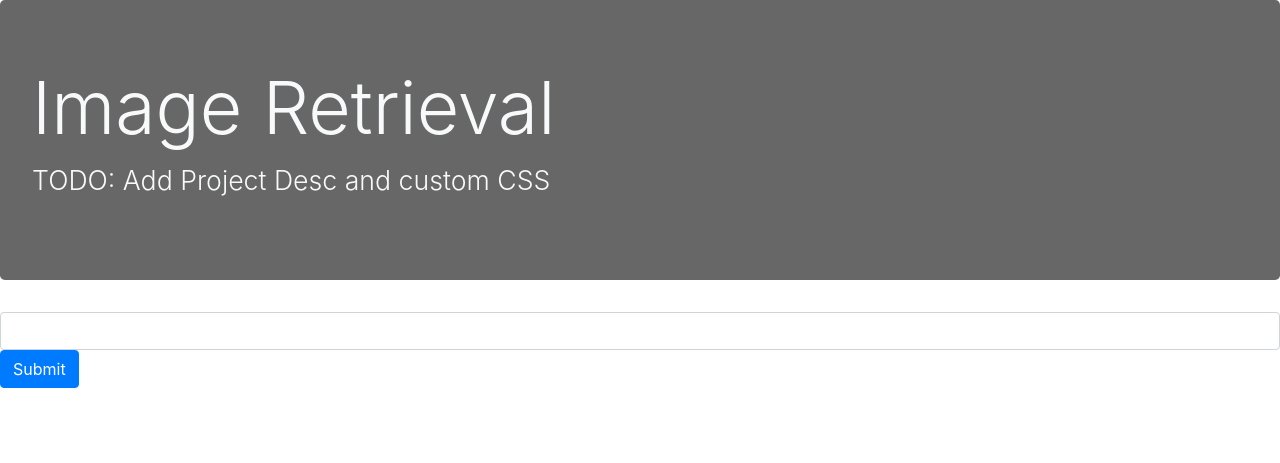
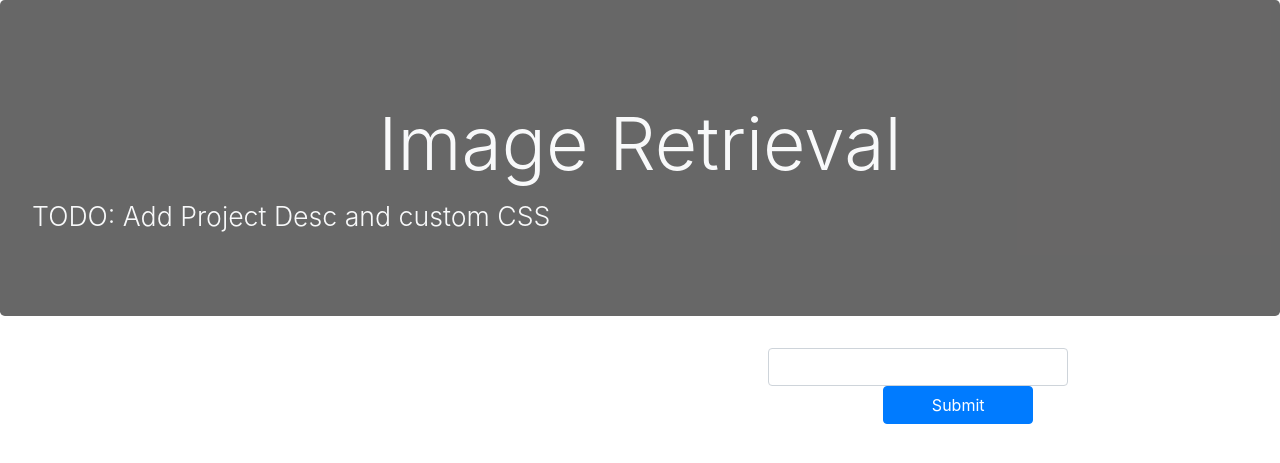
Before and after one commit to RNS2021Grp8/Image-Retrieval, a Django app: page / in a window 1280 px wide. Shown: the top 463 px of the page. Run offline with Django 3.2, Linux system fonts and the light colour scheme; some libraries are stand-ins or nearby versions.

Commit message:
Add UI changes to main page

```diff
--- a/deploy/static/css/default.css
+++ b/deploy/static/css/default.css
@@ -1,3 +1,16 @@
 .index-jumbotron {
 	background: rgba(31, 30, 30, 0.676);
+
 }
+#hed {
+	text-align: center;
+	padding-top: 3%;
+}
+#srch {
+	width: 300px;
+	margin-left: 60%;
+}
+#sub {
+	width: 150px;
+	margin-left: 69%;
+}
--- a/templates/app/index.html
+++ b/templates/app/index.html
@@ -4,6 +4,7 @@
 		<h1
 			class="display-3 center-align-text text-light"
 			style="font-size: 55pt"
+			id="hed"
 		>
 			Image Retrieval
 		</h1>
@@ -13,8 +14,10 @@
 	</div>
 	<form method="POST" action="{% url 'app:index' %}" novalidate>
 		{% csrf_token %}
-		<input type="search" name="query" class="required form-control" />
-		<input type="submit" class="btn btn-primary" />
+		<div class="d-flex flex-column">
+			<input type="search" name="query" class="required form-control" id="srch" />
+			<input type="submit" class="btn btn-primary" id="sub" />
+		</div>
 	</form>
 </body>
 {% endblock %}
```
